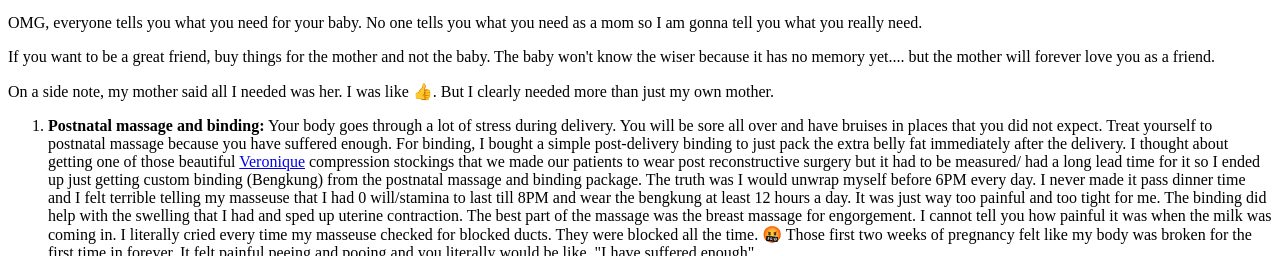
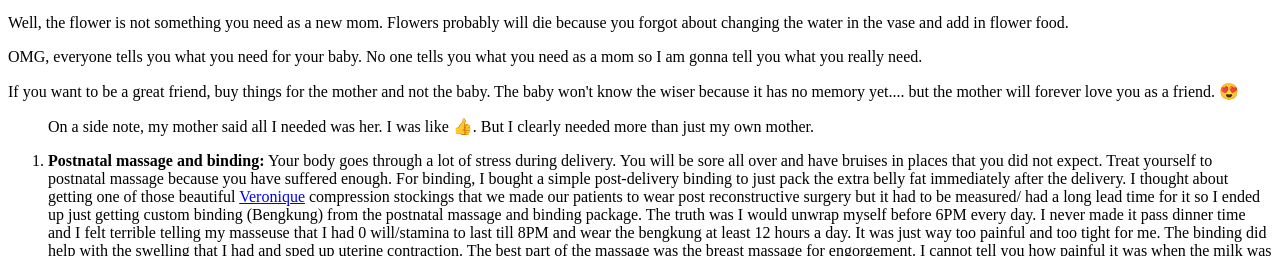
Before and after one commit to pettypychen/eat-feed-repeat, a Gatsby site: page /2020-parenthood-what-you-really-need-as-a-new-mom/ in a window 1280 px wide. Shown: the part 1139-1395 px from the top of the page. Built offline with nearby package versions, Linux system fonts and the light colour scheme; Gatsby itself is replaced by a stand-in of ours.

Commit message:
new post

```diff
--- a/content/blog/2020-parenthood-what-you-really-need-as-a-new-mom/index.md
+++ b/content/blog/2020-parenthood-what-you-really-need-as-a-new-mom/index.md
@@ -5,27 +5,38 @@ thumbnail: ./annie-spratt-fDghTk7Typw-unsplash.jpg
 tags: ["2020","Parenthood","Motherhood","Breast pump"]
 ---
 
+Well, the flower is not something you need as a new mom. Flowers probably will die because you forgot about changing the water in the vase and add in flower food.
+
 OMG, everyone tells you what you need for your baby. No one tells you what you need as a mom so I am gonna tell you what you really need.
 
-If you want to be a great friend, buy things for the mother and not the baby. The baby won't know the wiser because it has no memory yet.... but the mother will forever love you as a friend.
+If you want to be a great friend, buy things for the mother and not the baby. The baby won't know the wiser because it has no memory yet.... but the mother will forever love you as a friend. 😍
 
-
-   On a side note, my mother said all I needed was her. I was like 👍. But I clearly needed more than just my own mother.
+> On a side note, my mother said all I needed was her. I was like 👍. But I clearly needed more than just my own mother.
 
 
 1. **Postnatal massage and binding:** Your body goes through a lot of stress during delivery. You will be sore all over and have bruises in places that you did not expect. Treat yourself to postnatal massage because you have suffered enough. For binding, I bought a simple post-delivery binding to just pack the extra belly fat immediately after the delivery. I thought about getting one of those beautiful [Veronique](https://www.designveronique.com/maternity) compression stockings that we made our patients to wear post reconstructive surgery but it had to be measured/ had a long lead time for it so I ended up just getting custom binding (Bengkung) from the postnatal massage and binding package. The truth was I would unwrap myself before 6PM every day. I never made it pass dinner time and I felt terrible telling my masseuse that I had 0 will/stamina to last till 8PM and wear the bengkung at least 12 hours a day. It was just way too painful and too tight for me. The binding did help with the swelling that I had and sped up uterine contraction. The best part of the massage was the breast massage for engorgement. I cannot tell you how painful it was when the milk was coming in. I literally cried every time my masseuse checked for blocked ducts. They were blocked all the time. 🤬 Those first two weeks of pregnancy felt like my body was broken for the first time in forever. It felt painful peeing and pooing and you literally would be like, "I have suffered enough".
-<img src="https://i.makeagif.com/media/4-18-2018/tzxiI66.jpg" alt="suffering" width="400"/>
+<img src="https://i.makeagif.com/media/4-18-2018/tzxiI66.jpg" alt="suffering" width="400" style="middle"/>
+
 
 2. **Extra-large diaper like pad:** No one tells you that you will bleed like no other post delivery. You think your menses taking a break for 9 months was the best thing ever? Think again. I bled for over 1 month and no one... I repeat no one... not even my mother prepared me for that. You need to buy those medical grade pads and dignity pads if you want to sleep without waking up to a small tiny pool of blood like Carrie.
+
 3. **Nipple cream:** It really does not matter what type of nipple cream you get. SGH will give you the Medela nipple cream and that is good enough. I bought a pretty big jar of organic nipple cream and did not use most of it because everyone gives you nipple cream. I don't know why people want to protect your nipples but they do. But for reals though, you need it. You don't want strawberry breastmilk. You don't want your bra rubbing against the raw skin after your kid decided that your nipple is a chew toy.
+
 4. **Witch Hazel:** [Mayo clinic](https://www.mayoclinic.org/healthy-lifestyle/labor-and-delivery/in-depth/postpartum-care/art-20047233#:~:text=To%20ease%20discomfort%20while%20you,as%20you're%20passing%20urine.) recommends hazel pads to ease the discomfort you would experience from the vaginal tear. Singapore is hot, so you don't need hot water but you should clean your private parts with a bidet spray to keep things squeaky clean. I got a spray bottle full of witch hazel chilling at the sink. It was the best set-up. You don't want to bend down and pick up something that you always need when you do your business! Not with the bengkung binding! You can't f$@#$! bend in that thing.
+
 5. **Nipple pads:** For those leaky breasts. I had the irrational fear that I would leak while wearing a white shirt all the time. I did not actually have any problem with this because I constantly struggled with underproducing breastmilk. I cried about it too. But I loved [bamboobies](https://bamboobies.com/collections/bamboobies-nursing-pads). They were really soft. The heartshape ones are cute. ♥️
+
 6. **[Medela freestyle breast pump](https://www.medela.com/breastfeeding/products/breast-pumps/freestyle):** I wanted something super portable for work so I went with freestyle. Do NOT microwave the tubes. I broke my tubes from microwaving it. It melted after 3 min in the microwave! Then I could not pump for 3 days and I was extra stressed about it. Pumps are always on sale. Got my pump from a Mothercare sale. Don't ever buy your pump at the full ticket price. Some people's insurance might cover it so check it before you buy it. The best part of Medela is that I could inhale my lunch while getting the pump to do its job at the same time so it defintely deserves an award for efficiency. Pair it with pump bra to be 100% hands-free. I would not do housework in this though. Gentle but furious email typing is ok while you pump. I like to clip the pump to my shorts because it is as fashionable as middle-aged Chinese uncles wearing phones on their belt.
+
 7. **[Elvie breast pump](https://www.elvie.com/en-us/shop/elvie-pump):** These were so beautiful and I wanted to love them so much. My only concern was the speed and the amount you would get from them. I was an underproducer so you always want to pump a bit more than what is coming out to make sure the breasts get the hint to produce more milk for the bébé. I just did not have enough time in the pump room to wait for these babies to do their thing. I prefer Medela's aggressive pumping... it was kind of painful but short and gets the job done.
 <img src="https://images-na.ssl-images-amazon.com/images/I/61boW3v-TyL._SL1331_.jpg" alt="elvie" width="400"/>
+
 
 8. **A super big cooler:** I don't know why people want a tiny cooler just to hold your precious breast milk. I got one of those grocery style cooler and just dump the mini cooler in along with everything else I needed to pump. It was way easier than having like 15 bags all carrying different things. When you have a mom's brain, you need to Marie Kondo  everything you have.
 9. **500ml to 1L water bottle:** Producing milk is liquid intensive, so you do actually need a water bottle even if you are filled with 98% caffeine before you were pregnant. I remember I was thirsty all the time.
 10. **Wipes:** Buy large packs of [wipes](https://www.pupsikstudio.com/lec-99-9-pure-water-hand-mouth-wet-wipes-3x80-240pc-1.html) when they are on sale! Every parent would love you if you get these things for them because they always need wipes. I was a cheapo and bought the thin wipes then I regretted it when I got poo on my hands.
 
+
 What a new mom would appreciate is to not smell the coffee because she can't drink it! ☕️
+
+Go forth, be a supportive friend or well prepared mother. 😉
```
